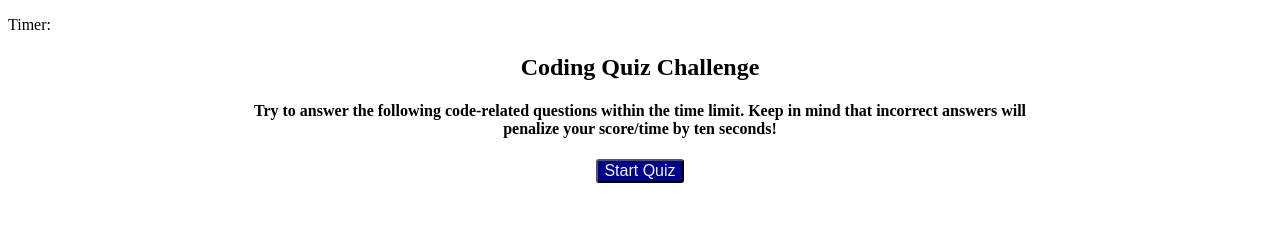
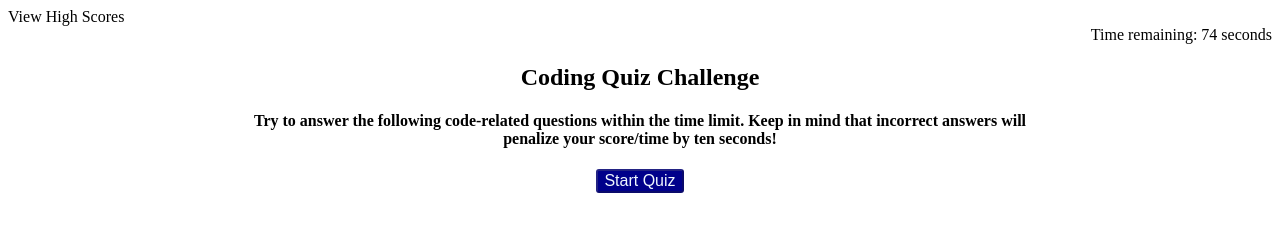
Before and after one commit to ecbrudner/javascript-quiz, a plain HTML site: page index.html in a window 1280 px wide. Both pictures are taken after a click on the button "Start Quiz". Drawn offline with Linux system fonts and the light colour scheme.

Commit message:
added functionality for timer in javascript

```diff
--- a/index.html
+++ b/index.html
@@ -8,16 +8,16 @@
 </head>
 <body>
     <header>
-        <a href="" View High Scores></a>
-        <p>Timer: </p>
+        <div>View High Scores</div>
+        <div id="timer-block">Timer: 75 seconds </div>
     </header>
 
     <section class="homepage">
         <h1>Coding Quiz Challenge</h1>
         <h4>Try to answer the following code-related questions within the time limit.
             Keep in mind that incorrect answers will penalize your score/time by ten seconds!</h4>
-        <button>Start Quiz</button>
+        <button id="start-button">Start Quiz</button>
     </section>
-
+    <script src="./script.js"></script>
 </body>
 </html>
--- a/script.js
+++ b/script.js
@@ -0,0 +1,29 @@
+var timerElement= document.getElementById("timer-block");
+var startButton= document.getElementById("start-button");
+
+var isCorrect= false;
+var numberCorrect= 0;
+var numberWrong= 0;
+var timer;
+var timerCount;
+
+function startQuiz() {
+    timerCount = 75;
+    startButton.disabled = true;
+    startTimer();
+  }
+
+function startTimer() {
+    timerCount=75;
+    timer= setInterval(()=>{
+        timerElement.innerHTML= 'Time remaining: '+ timerCount + ' seconds';
+        timerCount --;
+
+    if (timerCount < 0){
+        clearInterval(timer);
+    }
+    }, 1000);
+
+  }
+
+startButton.addEventListener("click", startQuiz);
--- a/style.css
+++ b/style.css
@@ -10,3 +10,7 @@
     border-radius: 3px;
     font-size: 16px;
 }
+
+#timer-block {
+    text-align: right;
+}
```
